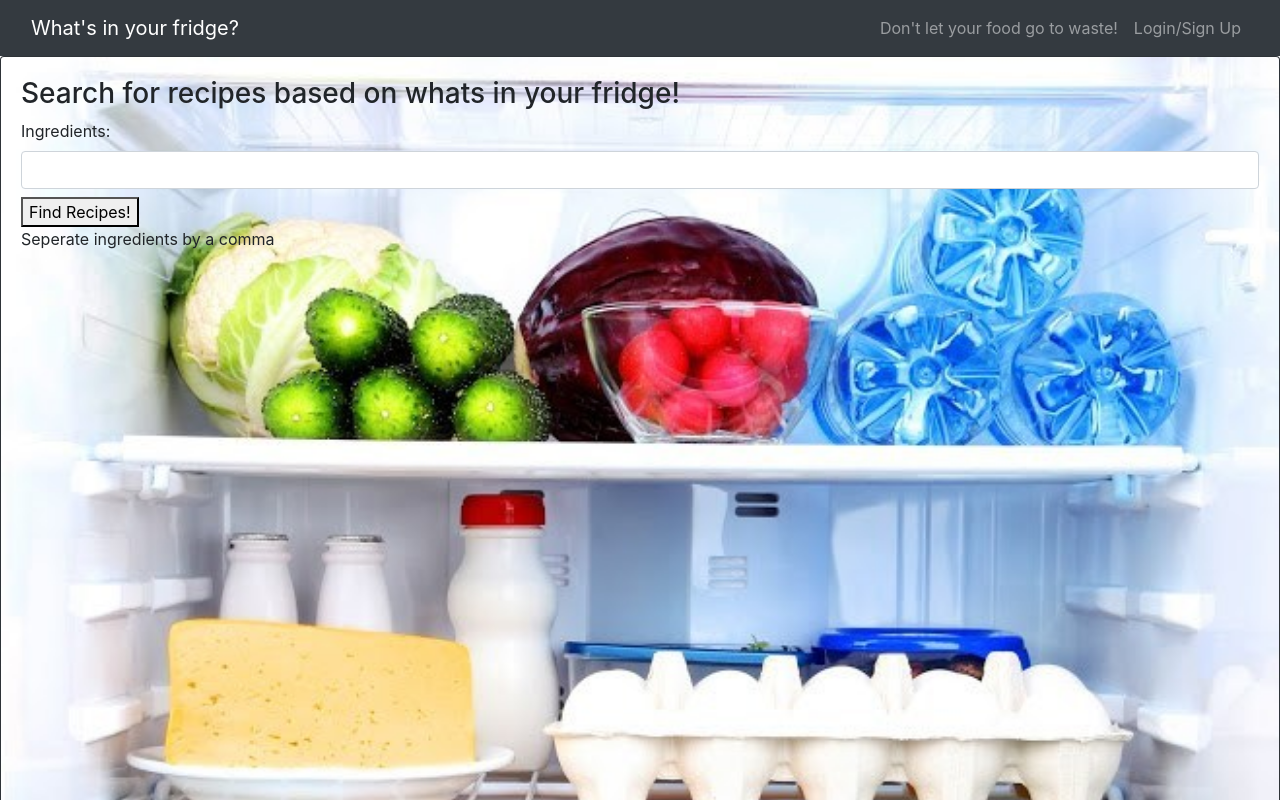
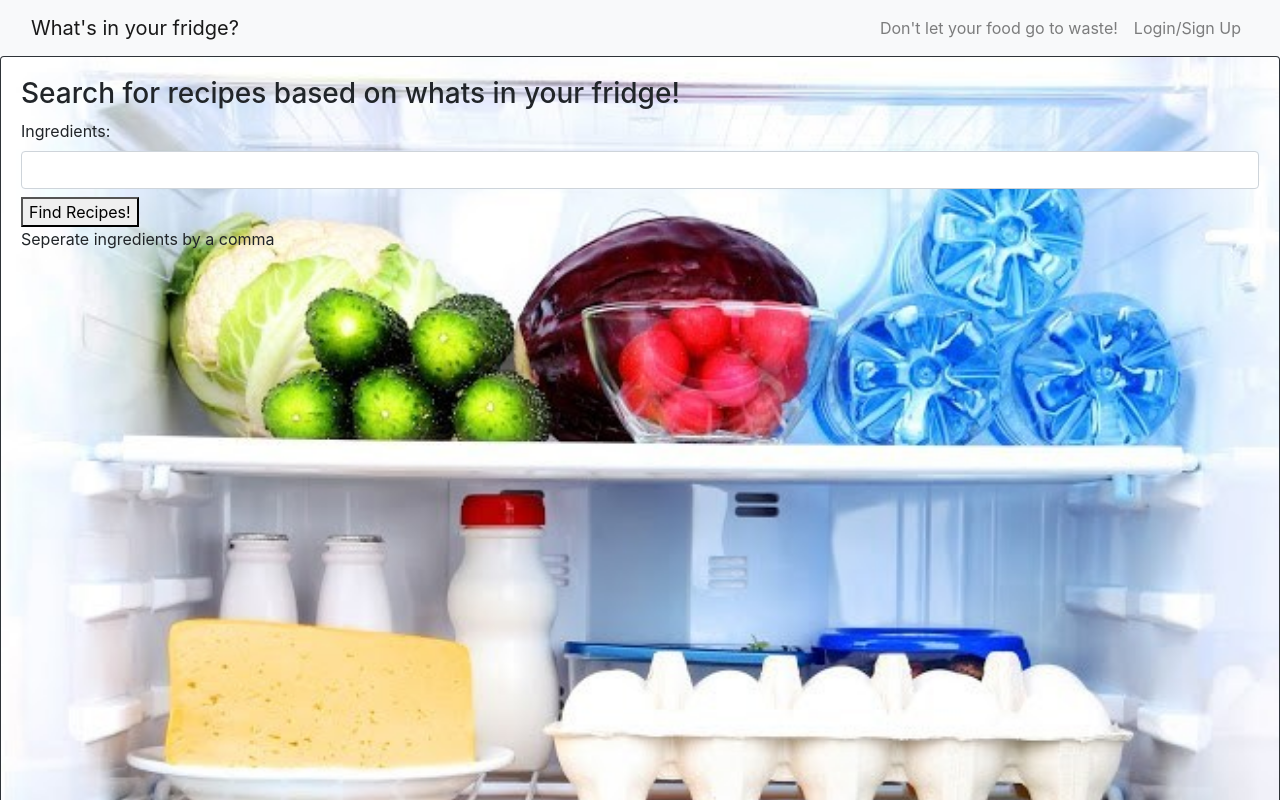
Before and after one commit to TheresaRutledge/whats-in-your-fridge, a React (Create React App) app in the folder client/: page / in a window 1280 px wide. Shown: the top 800 px of the page. Built offline with nearby package versions, Linux system fonts and the light colour scheme.

Commit message:
added button animation to search, adding hover transitions to nav links...

```diff
--- a/client/src/components/Navbar/index.js
+++ b/client/src/components/Navbar/index.js
@@ -13,15 +13,15 @@ const AppNavbar = () => {
 
   return (
     <>
-      <Navbar bg="dark" variant="dark" expand="lg" >
+      <Navbar bg="light" variant="light" expand="lg" >
         <Container fluid>
-          <Navbar.Brand as={Link} to="/">
+          <Navbar.Brand as={Link} to="/" className="title">
             What's in your fridge?
           </Navbar.Brand>
           <Navbar.Toggle aria-controls="navbar" />
           <Navbar.Collapse id="navbar">
             <Nav className="ml-auto">
-              <Nav.Link as={Link} to="/">
+              <Nav.Link as={Link} to="/" className="donate">
                 Don't let your food go to waste!
               </Nav.Link>
               {/* if user is logged in show saved books and logout */}
@@ -33,7 +33,7 @@ const AppNavbar = () => {
                   <Nav.Link onClick={Auth.logout}>Logout</Nav.Link>
                 </>
               ) : (
-                <Nav.Link onClick={() => setShowModal(true)}>
+                <Nav.Link onClick={() => setShowModal(true)} className="login-signup">
                   Login/Sign Up
                 </Nav.Link>
               )}
--- a/client/src/components/Search/index.js
+++ b/client/src/components/Search/index.js
@@ -42,10 +42,10 @@ const Search = () => {
             <form id='group-form' onSubmit={handleFormSubmit}>
                 <div id='groups'>
                     <div>
-                        <h3>Search for recipes based on whats in your fridge!</h3>
+                        <h3 className="title">Search for recipes based on whats in your fridge!</h3>
                         <label htmlFor="group-1">Ingredients:</label>
                         <input type="text" className="form-control mb-2 mr-sm-2" id="group-1" onChange={handleChange} />
-                        <button
+                        <button className="search-button"
                             type='submit'
                         >Find Recipes!</button>
                     </div>
--- a/client/src/index.css
+++ b/client/src/index.css
@@ -11,7 +11,43 @@ code {
   font-family: source-code-pro, Menlo, Monaco, Consolas, 'Courier New',
     monospace;
 }
+.login-signup {
+  transition-duration: 0.4s;
+  border-radius: 25px;
+}
 
+.login-signup:hover {
+  background-color: #4CAF50; /* Green */
+  color: white;
+}
+/* .title {
+  display: flex;
+  justify-content: center;
+} */
+.donate {
+  transition-duration: 0.4s;
+  border-radius: 25px;
+}
+
+.donate:hover {
+  background-color: #4CAF50; /* Green */
+  color: white;
+}
+.search-button {
+  transition-duration: 0.4s;
+}
+
+.search-button:hover {
+  background-color: #4CAF50; /* Green */
+  color: white;
+}
+/* .search-button {
+
+} */
+
+/* .search-title {
+  color:
+} */
 /* .fridge {
 
   background-image: url("./assets/images/food-fridge.jpg");
```
Also changed, not shown: client/src/components/Navbar/index.css (deleted).
